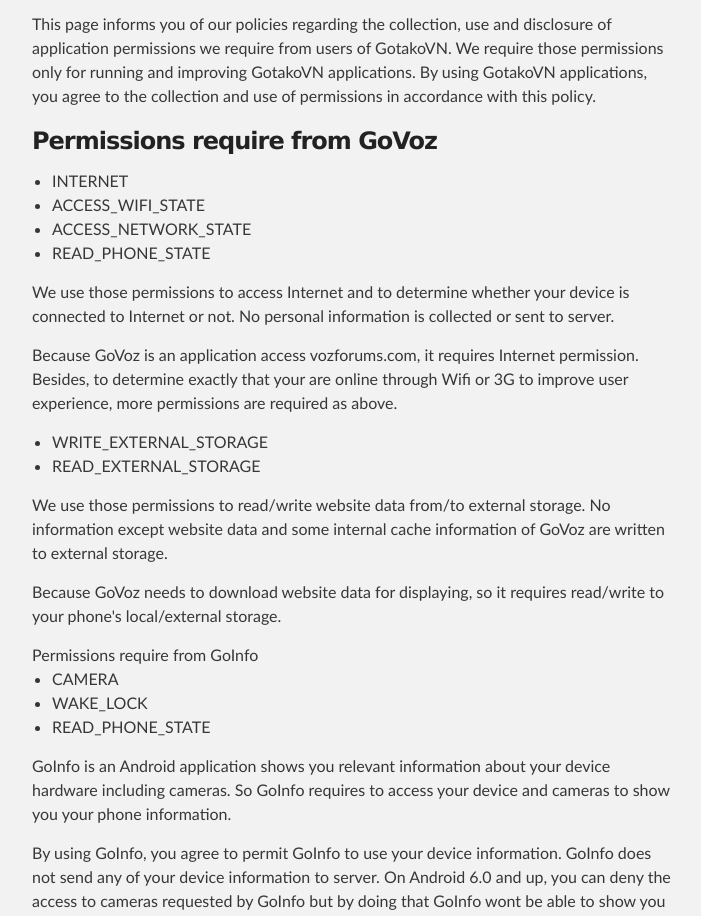
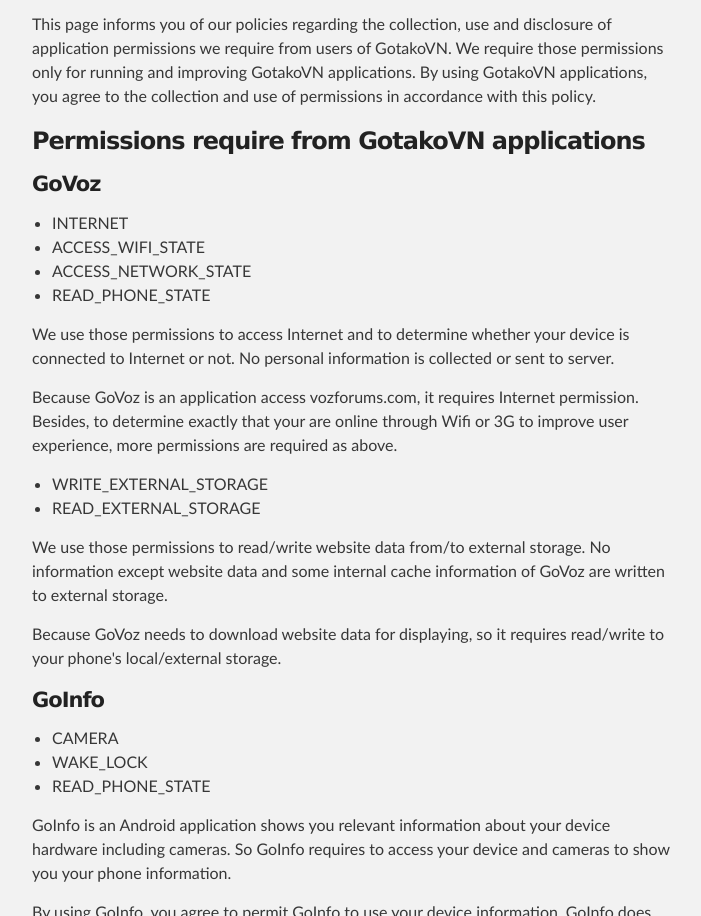
Before and after one commit to GotakoVN/gotakovn.github.io, a plain HTML site: page privacypolicy.html in a window 1280 px wide. Shown: the part 381-1297 px from the top of the page, without its empty margins (288-989 px from the left). Drawn offline with Linux system fonts and the light colour scheme.

Commit message:
Adjust a littlebit

```diff
--- a/privacypolicy.html
+++ b/privacypolicy.html
@@ -39,7 +39,8 @@ We require those permissions only for running and improving GotakoVN application
 
 <h3>
 
-<a id="internet-permission" class="anchor" href="#designer-templates" aria-hidden="true"><span class="octicon octicon-link"></span></a>Permissions require from GoVoz</h3>
+<a id="internet-permission" class="anchor" href="#designer-templates" aria-hidden="true"><span class="octicon octicon-link"></span></a>Permissions require from GotakoVN applications</h3>
+<h4>GoVoz</h4>
 <ul>
 <li>INTERNET
 <li>ACCESS_WIFI_STATE
@@ -53,7 +54,7 @@ We require those permissions only for running and improving GotakoVN application
 </ul>
 <p>We use those permissions to read/write website data from/to external storage. No information except website data and some internal cache information of GoVoz are written to external storage.</p>
 <p>Because GoVoz needs to download website data for displaying, so it requires read/write to your phone's local/external storage.</p>
-<a id="internet-permission" class="anchor" href="#designer-templates" aria-hidden="true"><span class="octicon octicon-link"></span></a>Permissions require from GoInfo</h3>
+<h4>GoInfo</h4>
 <ul>
 <li>CAMERA
 <li>WAKE_LOCK
```
